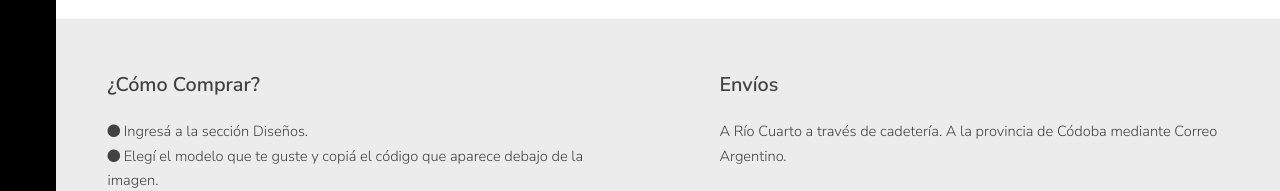
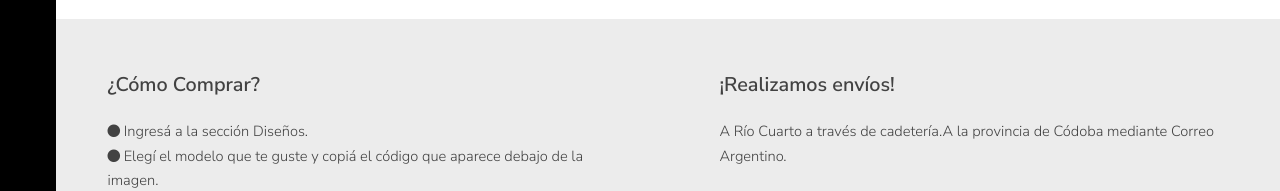
Before and after one commit to jainkoacuadros/jainkoacuadros.github.io, a plain HTML site: page generic.html in a window 1280 px wide. Shown: the part 406-597 px from the top of the page. Drawn offline with Linux system fonts and the light colour scheme.

Commit message:
Update generic.html

```diff
--- a/generic.html
+++ b/generic.html
@@ -69,9 +69,8 @@
 
 							<!-- Devolución -->
 							<div class="social column">
-								<h3>Envíos</h3>
-								<p>A Río Cuarto a través de cadetería.
-								   A la provincia de Códoba mediante Correo Argentino.</p>
+								<h3>¡Realizamos envíos!</h3>
+								<p>A Río Cuarto a través de cadetería.A la provincia de Códoba mediante Correo Argentino.</p>
 								<p>El envío, en ambos casos, queda a cargo del cliente.</p>
 								<h3>Política de devolución</h3>
 								<p>Podés devolver el producto hasta dentro de 3 días después de la entrega. El mismo debe estar en perfectas condiciones; si estuviera dañado, no se realizará ningún tipo de reembolso.</p>
```
